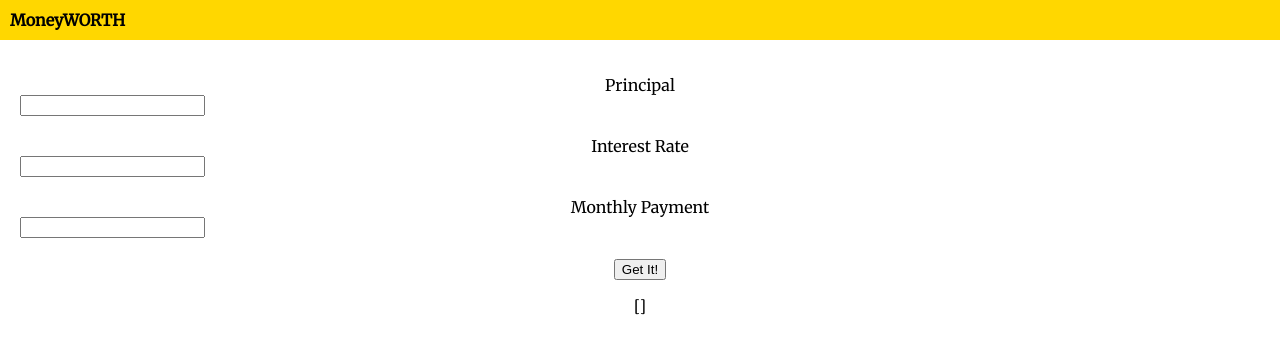
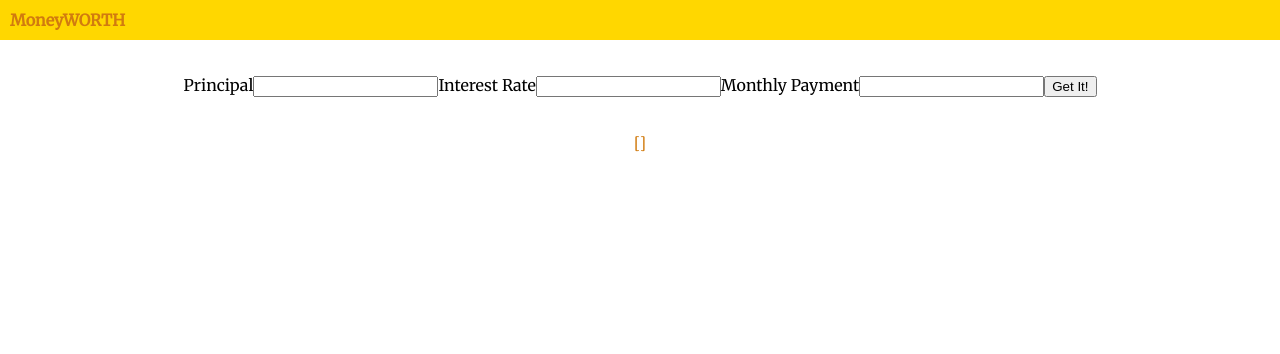
Before and after one commit to MoseyM/moneyworth, a React app: page / in a window 1280 px wide. Built offline with nearby package versions, Linux system fonts and the light colour scheme.

Commit message:
template

```diff
--- a/src/App.scss
+++ b/src/App.scss
@@ -1,7 +1,7 @@
 @import url('https://fonts.googleapis.com/css?family=Merriweather');
 
 body {
-	color: #000000;
+	color: #D17B0F;
 	font-family: 'Merriweather', serif;
 }
 
@@ -14,14 +14,25 @@ nav {
 	margin-bottom: 15px;
 }
 
+#test {
+        display: inline;
+        }
 .container {
 	padding: 20px;
 	text-align: center;
 	form {
 		color: #000000;
 		input {
-			display: block;
+			display: inline;
 			margin-bottom: 20px;
 		}
 	}
 }
+.paymentBlock{
+  float: left;
+    width: 150px;
+    height: 75px;
+    margin: 10px;
+    border: 3px solid #73AD21;
+
+}
--- a/src/components/app.js
+++ b/src/components/app.js
@@ -33,7 +33,7 @@ class App extends Component {
       <div className="App">
       <Header />
       <div className="container">
-	    <form>
+	    <form id="test">
 	    	<label htmlFor="principal">Principal</label>
 	    		<input type="text" id="principal" ref="principal" />
 	    	<label htmlFor="intRate">Interest Rate</label>
```
Also changed, not shown: src/App.css.
